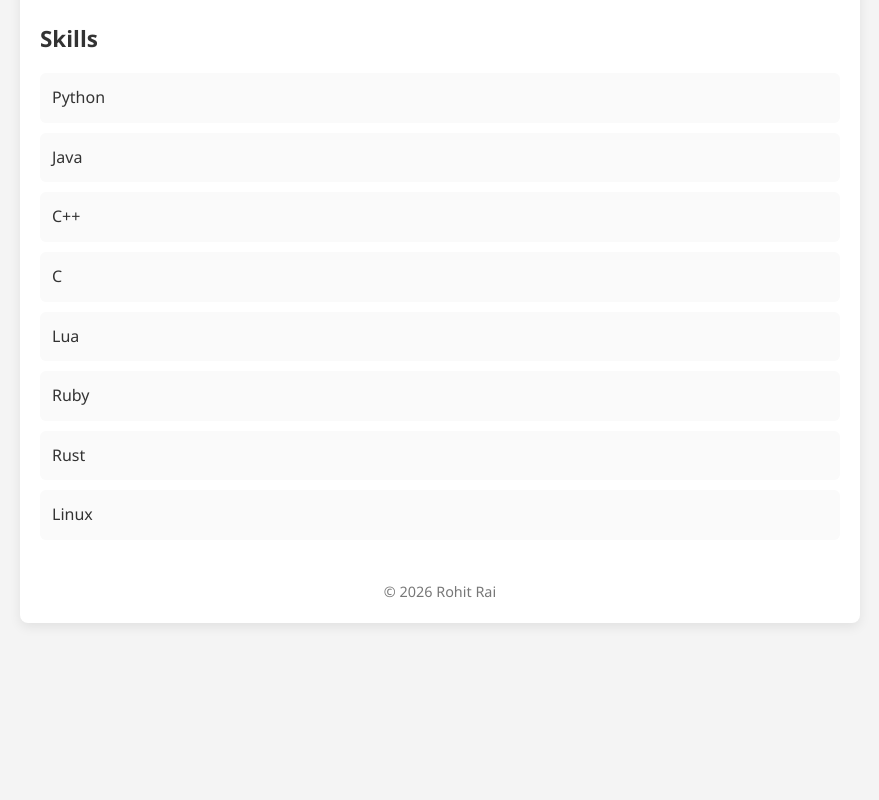
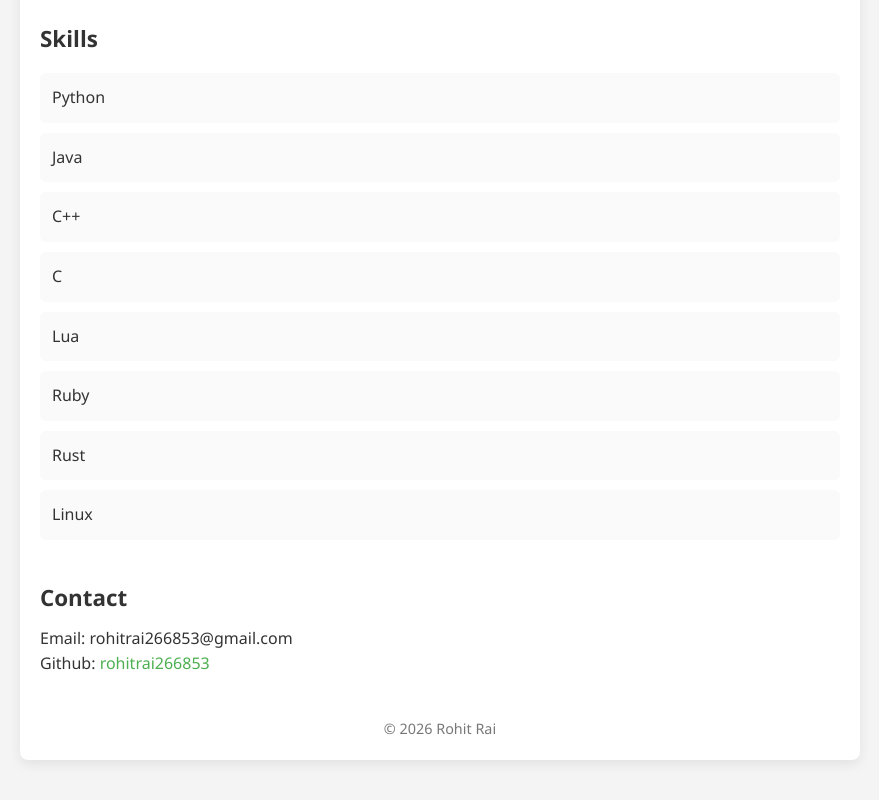
Before and after one commit to rohitrai266853/personal-portfolio, a plain HTML site: page index.html in a window 1280 px wide. Shown: the part 556-1356 px from the top of the page, without its empty margins (200-1079 px from the left). Before the commit the page ends 1239 px from the top, so only its background shows below. Drawn offline with Linux system fonts and the light colour scheme.

Commit message:
Add contact section and update naviagation

```diff
--- a/index.html
+++ b/index.html
@@ -12,6 +12,7 @@
                     <li><a href="#about">About</a></li>
                     <li><a href="#projects">Projects</a></li>
                     <li><a href="#skills">Skills</a></li>
+                    <li><a href="#contact">Contact</a></li>
                 </ul>
             </nav>
 
@@ -47,6 +48,12 @@
                 </ul>
             </section>
 
+            <section id="contact">
+                <h2>Contact</h2>
+                <p>Email: rohitrai266853@gmail.com</p>
+                <p>Github: <a href="https://github.com/rohitrai266853/" target="_blank">rohitrai266853</a></p>
+            </section>
+
             <footer>
                 <p>&copy; 2026 Rohit Rai</p>
             </footer>
--- a/style.css
+++ b/style.css
@@ -94,6 +94,15 @@ footer {
     color: #4CAF50;
 }
 
+#contact a {
+    color: #4CAF50;
+    text-decoration: none;
+}
+
+#contact a:hover {
+    text-decoration: underline;
+}
+
 @media (max-width: 600px) {
     .container {
         margin: 20px;
```
